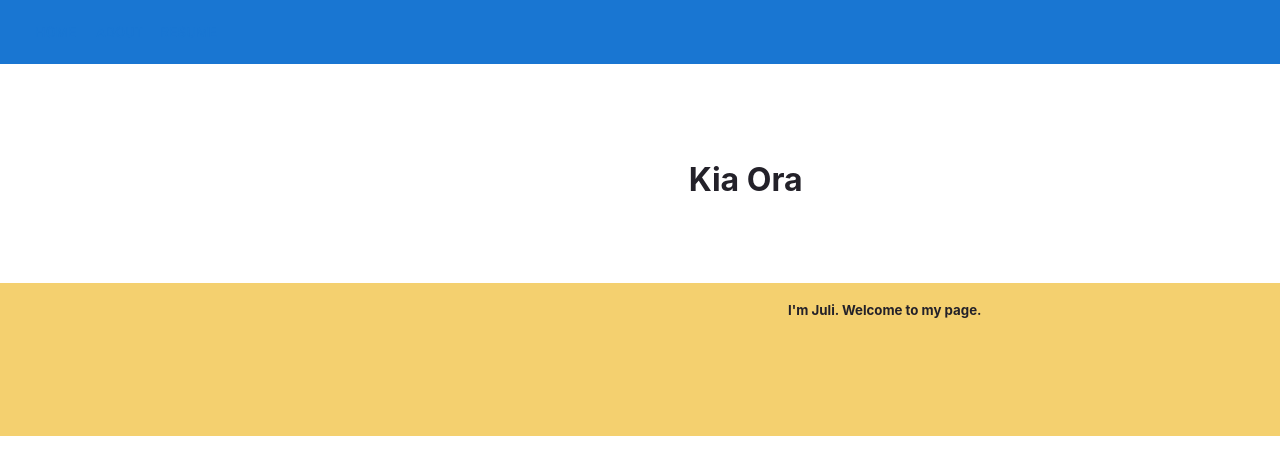
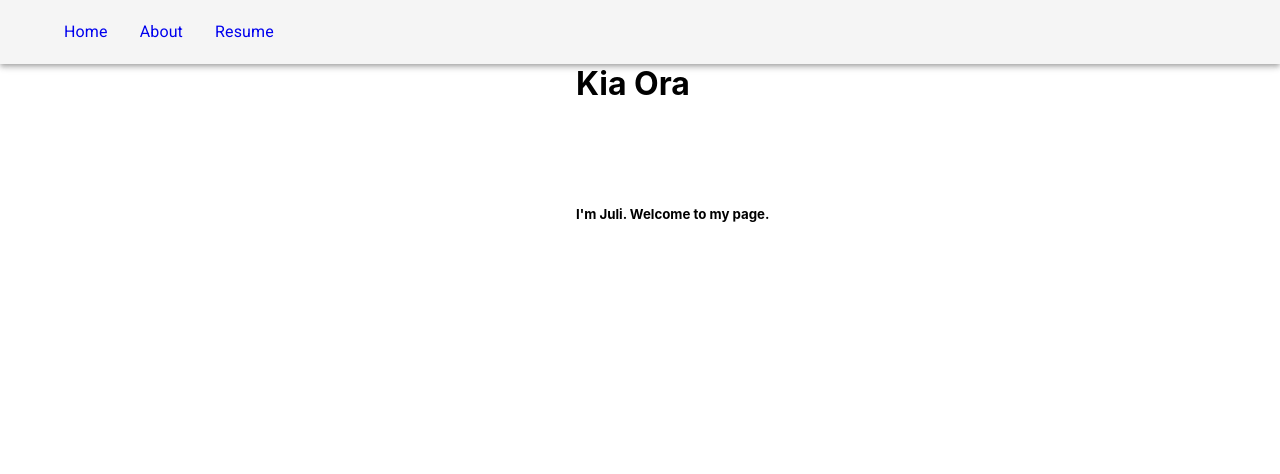
Before and after one commit to jkloza/jkloza.github.io, a React (Create React App) app: page / in a window 1280 px wide. Shown: the top 474 px of the page. Built offline with nearby package versions, Linux system fonts and the light colour scheme.

Commit message:
add theme, small adjustments

```diff
--- a/src/App.js
+++ b/src/App.js
@@ -2,9 +2,12 @@ import { BrowserRouter as Router } from "react-router-dom";
 import './App.css';
 import ResponsiveAppBar from "./organisms/app-bar";
 import { PageRoutes } from "./navigation/routes";
+import { ThemeProvider } from '@mui/material'
+import { theme } from './mui/theme'
 
 function App() {
   return (
+    <ThemeProvider theme={theme}>
     <Router>
     <div>
       <nav>
@@ -13,6 +16,7 @@ function App() {
       <PageRoutes />
     </div>
   </Router>
+  </ThemeProvider>
   )
 }
 
--- a/src/atoms/menu-button.js
+++ b/src/atoms/menu-button.js
@@ -1,10 +1,12 @@
 import React from 'react'
-import { Button } from '@mui/material'
+import { Button, Typography } from '@mui/material'
 
 export function MenuButton({ title, onClick }) {
   return (
-    <Button onClick={onClick}>
+    <Button variant="menu" onClick={onClick}>
+      <Typography>
       {title}
+      </Typography>
     </Button>
   )
 }
--- a/src/mui/theme.js
+++ b/src/mui/theme.js
@@ -18,6 +18,16 @@ export const theme = createTheme({
       defaultProps: {
         color: 'default',
       }
-    }
+    },
+    MuiButton: {
+      variants: [
+        {
+          props: { variant: 'menu' },
+          style: {
+            textTransform: 'none',
+            color: 'default',
+          },
+        },
+      ]},
   }
 })
--- a/src/navigation/nav-menu.js
+++ b/src/navigation/nav-menu.js
@@ -10,7 +10,7 @@ export function NavMenu() {
     {label: 'Resume', link: '/resume'}
   ]
   return (
-    <Box sx={{ flexGrow: 1, display: { xs: 'none', md: 'flex' } }}>
+    <Box sx={{ display: { xs: 'none', sm: 'block' } }}>
     {pages.map((page) => (
       <Link key={page.label} to={page.link} style={{ textDecoration: 'none' }}>
       <MenuButton
--- a/src/organisms/app-bar.js
+++ b/src/organisms/app-bar.js
@@ -7,7 +7,7 @@ const ResponsiveAppBar = () => {
   return (
     <AppBar position="static">
       <Container maxWidth="xl">
-        <Toolbar disableGutters>
+        <Toolbar>
           <NavMenu />
         </Toolbar>
       </Container>
--- a/src/pages/home.js
+++ b/src/pages/home.js
@@ -8,15 +8,15 @@ const headingStyles = {
 	maxWidth: 320,
 }
 
-const pageStyles = {
-	color: '#232129',
-	padding: 96,
-	fontFamily: '-apple-system, Roboto, sans-serif, serif',
-}
+// const pageStyles = {
+// 	color: '#232129',
+// 	padding: 96,
+// 	fontFamily: '-apple-system, Roboto, sans-serif, serif',
+// }
 
 export default function Home() {
   return (
-    <div className="App" style={pageStyles}>
+
 		<div style={{ marginLeft: '45%' }}>
 			<h1 style={headingStyles}>
 				<HelloComponent />
@@ -24,6 +24,6 @@ export default function Home() {
 			</h1>
       <h5>I'm Juli. Welcome to my page.</h5>
 		</div>
-    </div>
+
   )
 }
```
